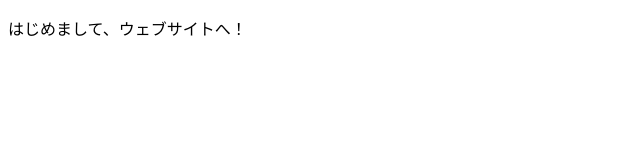
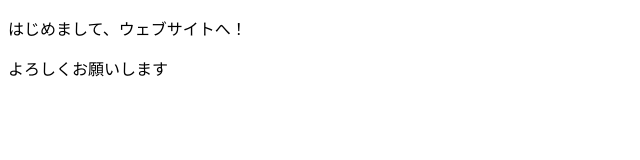
Before and after one commit to c3230696/www, a plain HTML site: page index.html in a window 1280 px wide. Shown: the whole page, without its empty margins (0-640 px from the left). Drawn offline with Linux system fonts and the light colour scheme.

Commit message:
Update index.html

```diff
--- a/index.html
+++ b/index.html
@@ -8,5 +8,6 @@
 </head>
 <body>
     <p>はじめまして、ウェブサイトへ！</p>
+    <P>よろしくお願いします</P>
 </body>
 </html>
```
